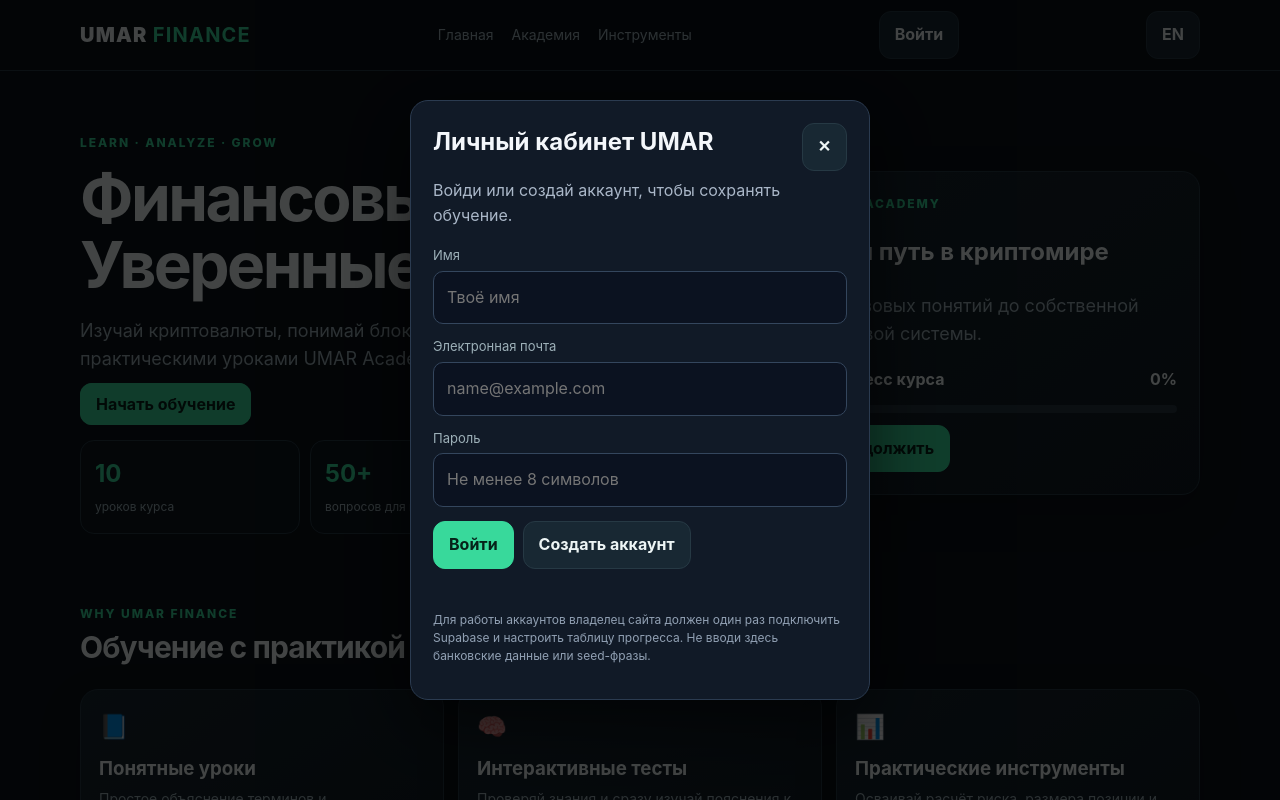
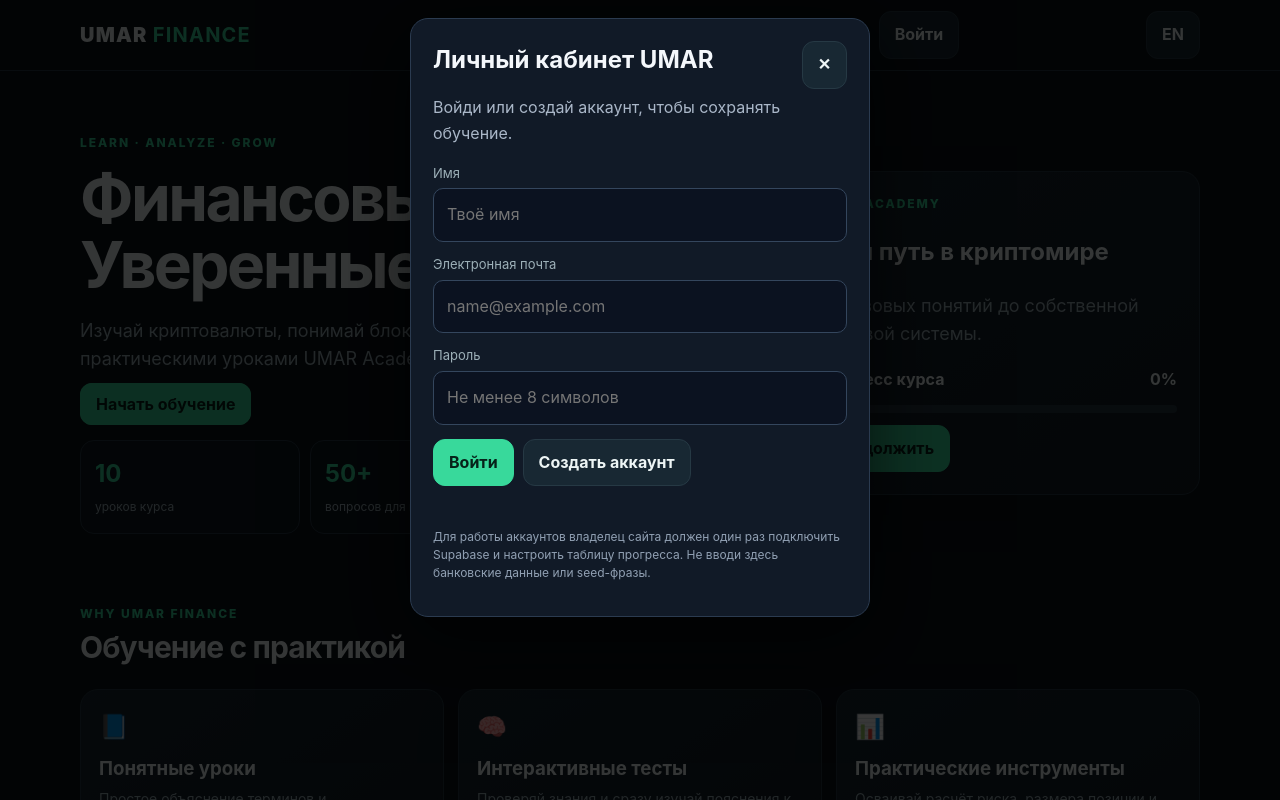
Before and after one commit to UMAR-FINANCE/UMAR-FINANCE, a plain HTML site: page index.html in a window 1280 px wide. Both pictures are taken after a click on the button "Войти". Drawn offline with nearby package versions, Linux system fonts and the light colour scheme.

Commit message:
Add files via upload

```diff
--- a/index.html
+++ b/index.html
@@ -67,7 +67,7 @@ renderLesson();updateProgress();calc();
 </script>
 
 <style>
-.account-modal{position:fixed;inset:0;background:rgba(0,0,0,.72);z-index:1000;display:none;align-items:stretch;justify-content:center;padding:18px;overflow-y:auto;-webkit-overflow-scrolling:touch;overscroll-behavior:contain;touch-action:pan-y}.account-modal.open{display:flex}.account-box{width:min(100%,460px);max-height:calc(100vh - 36px);max-height:calc(100dvh - 36px);margin:auto;overflow-y:auto;-webkit-overflow-scrolling:touch;overscroll-behavior:contain;touch-action:pan-y;background:#111a27;border:1px solid #2b3b50;border-radius:18px;padding:22px;box-shadow:0 20px 70px #0009;color:#f4f7fb}.account-box h2{margin:0 0 8px}.account-box p{color:#aab7c8}.account-box .field{margin:12px 0}.account-box input{width:100%;box-sizing:border-box;padding:13px;border-radius:10px;border:1px solid #34465d;background:#0b1220;color:#fff;font:inherit}.account-actions{display:flex;gap:9px;flex-wrap:wrap;margin-top:14px}.account-status{font-size:13px;min-height:20px;color:#9fe3bd;margin-top:10px}.account-close{float:right}.account-note{font-size:12px;color:#91a0b3!important;line-height:1.5}.account-profile{padding:12px;border:1px solid #2b3b50;border-radius:12px;margin-top:12px}.account-hidden{display:none!important}
+.account-modal{position:fixed;inset:0;height:100%;height:100dvh;box-sizing:border-box;background:rgba(0,0,0,.78);z-index:10000;display:none;padding:18px;overflow-x:hidden;overflow-y:auto;-webkit-overflow-scrolling:touch;overscroll-behavior-y:contain;touch-action:pan-y}.account-modal.open{display:block}.account-box{width:min(100%,460px);box-sizing:border-box;margin:0 auto 18px;min-height:min-content;overflow:visible;touch-action:pan-y;background:#111a27;border:1px solid #2b3b50;border-radius:18px;padding:22px;box-shadow:0 20px 70px #0009;color:#f4f7fb}.account-box h2{margin:0 0 8px}.account-box p{color:#aab7c8}.account-box .field{margin:12px 0}.account-box input{width:100%;box-sizing:border-box;padding:13px;border-radius:10px;border:1px solid #34465d;background:#0b1220;color:#fff;font:inherit}.account-actions{display:flex;gap:9px;flex-wrap:wrap;margin-top:14px}.account-status{font-size:13px;min-height:20px;color:#9fe3bd;margin-top:10px}.account-close{float:right}.account-note{font-size:12px;color:#91a0b3!important;line-height:1.5}.account-profile{padding:12px;border:1px solid #2b3b50;border-radius:12px;margin-top:12px}.account-hidden{display:none!important}
 
 .student-dashboard{margin-top:14px;display:grid;gap:12px}
 .dashboard-stats{display:grid;grid-template-columns:repeat(3,1fr);gap:8px}
@@ -119,8 +119,8 @@ const signedInPanel = document.getElementById('signedInPanel');
 const sayAccount = (message) => { accountStatus.textContent = message; };
 const isSupabaseConfigured = () => UMAR_SUPABASE_URL.startsWith('https://') && !UMAR_SUPABASE_URL.includes('PASTE_') && UMAR_SUPABASE_ANON_KEY.length > 20 && !UMAR_SUPABASE_ANON_KEY.includes('PASTE_');
 if (window.supabase && isSupabaseConfigured()) umarSupabase = window.supabase.createClient(UMAR_SUPABASE_URL, UMAR_SUPABASE_ANON_KEY);
-function openAccount(){if(!accountModal.classList.contains('open')){window.umarSavedScrollY=window.scrollY||window.pageYOffset;document.body.style.position='fixed';document.body.style.top=`-${window.umarSavedScrollY}px`;document.body.style.left='0';document.body.style.right='0';document.body.style.width='100%';}accountModal.classList.add('open');accountModal.setAttribute('aria-hidden','false');sayAccount(umarSupabase?'':'Сначала подключи Supabase по инструкции UMAR Academy.');}
-function closeAccount(){accountModal.classList.remove('open');accountModal.setAttribute('aria-hidden','true');document.body.style.position='';document.body.style.top='';document.body.style.left='';document.body.style.right='';document.body.style.width='';window.scrollTo(0,window.umarSavedScrollY||0);}
+function openAccount(){if(!accountModal.classList.contains('open')){window.umarSavedScrollY=window.scrollY||window.pageYOffset;document.body.style.position='fixed';document.body.style.top=`-${window.umarSavedScrollY}px`;document.body.style.left='0';document.body.style.right='0';document.body.style.width='100%';document.body.style.overflow='hidden';}accountModal.classList.add('open');accountModal.setAttribute('aria-hidden','false');sayAccount(umarSupabase?'':'Сначала подключи Supabase по инструкции UMAR Academy.');}
+function closeAccount(){accountModal.classList.remove('open');accountModal.setAttribute('aria-hidden','true');document.body.style.position='';document.body.style.top='';document.body.style.left='';document.body.style.right='';document.body.style.width='';document.body.style.overflow='';window.scrollTo(0,window.umarSavedScrollY||0);}
 accountBtn.addEventListener('click',openAccount);
 document.getElementById('accountClose').addEventListener('click',closeAccount);
 accountModal.addEventListener('click',e=>{if(e.target===accountModal)closeAccount();});
```
